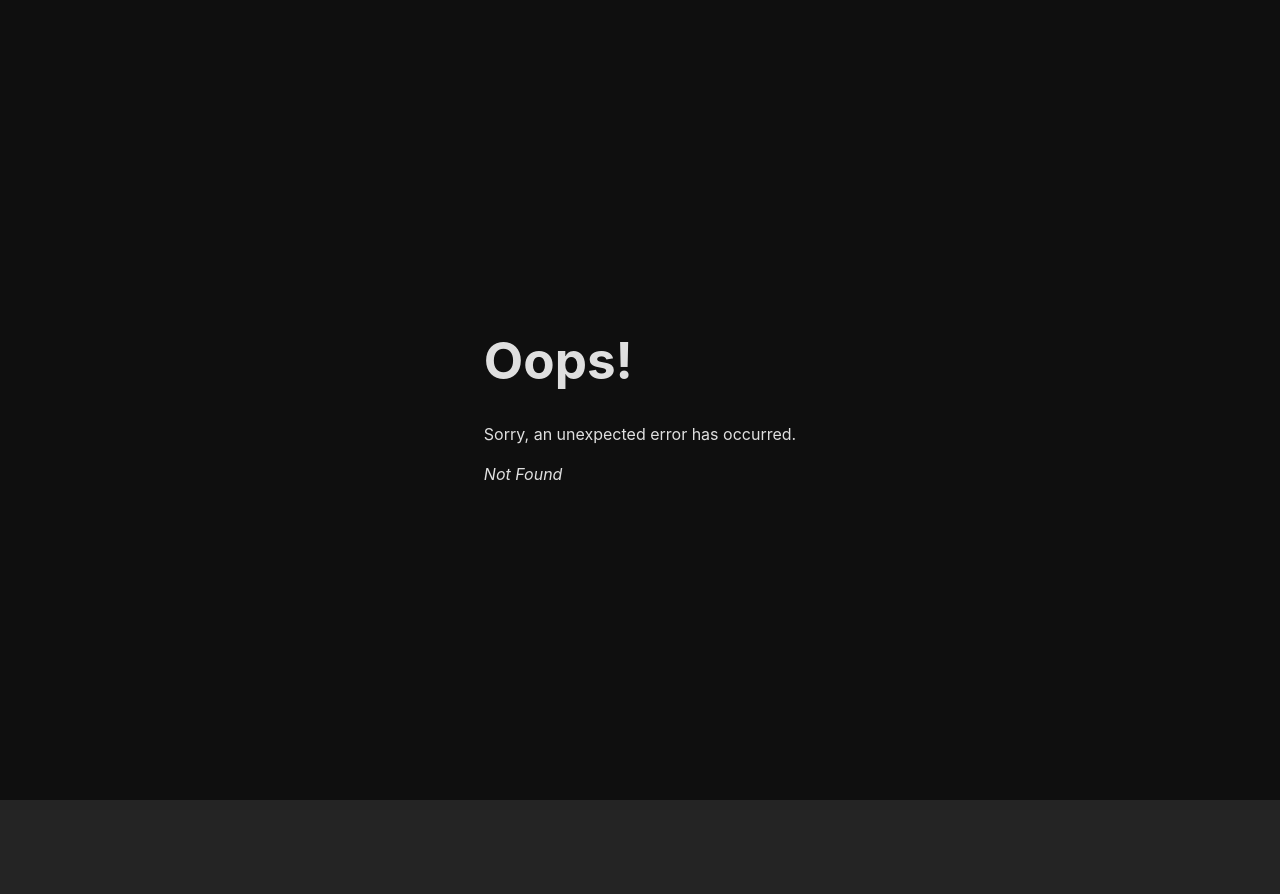
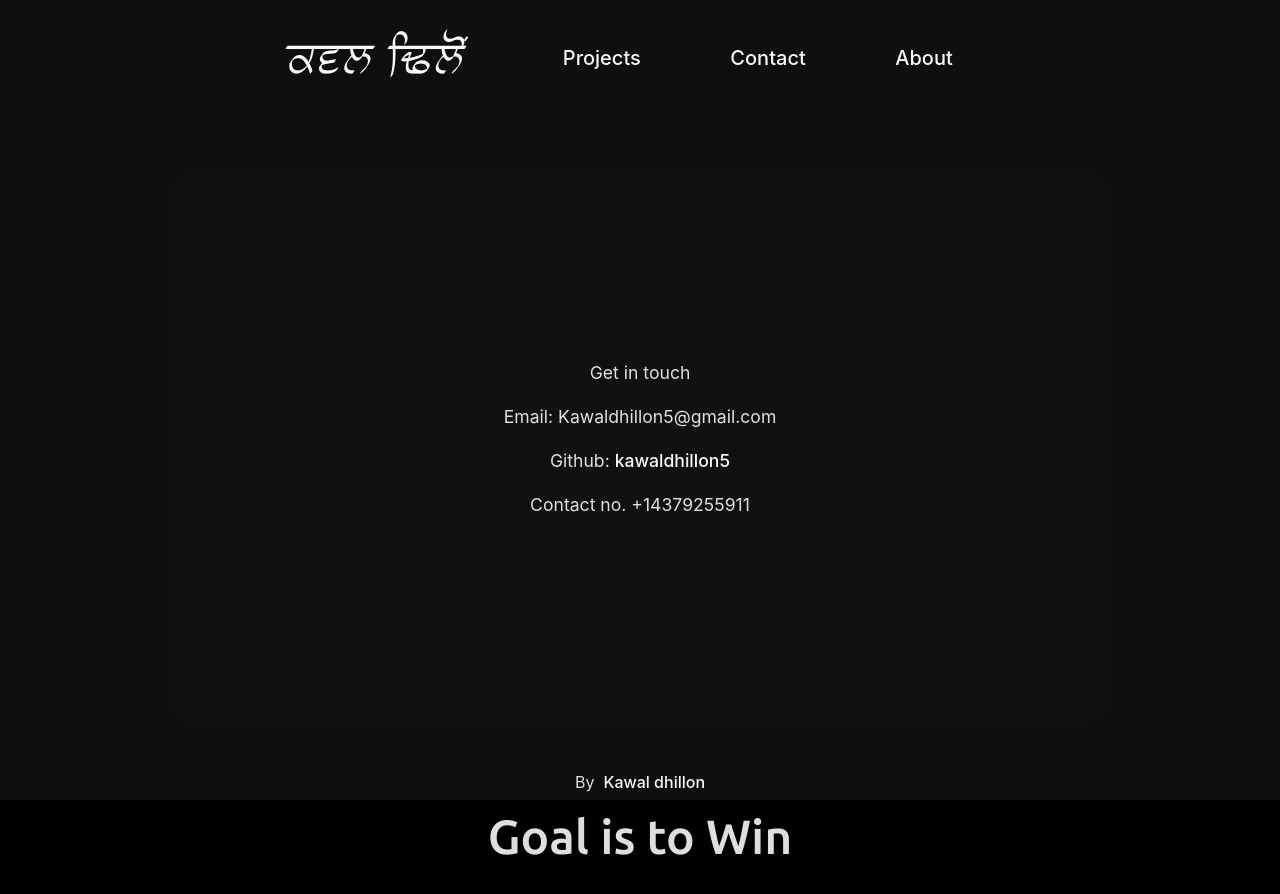
Before and after one commit to kawaldhillon5/Portfolio-site, a React (Vite) app: page /contact in a window 1280 px wide. Before the commit this address had no page. Shown: the top 894 px of the page. Before the commit the page ends 800 px from the top, so only its background shows below. Built offline with nearby package versions, Linux system fonts and the light colour scheme; a web font is replaced by a local one.

Commit message:
added contact route

```diff
--- a/src/css/projects.css
+++ b/src/css/projects.css
@@ -167,3 +167,19 @@
     transition: all 200ms;
     padding: 2%;
 }
+
+#contact_info_text{
+    overflow: auto;
+    position: absolute;
+    inset: 2px;
+    /* opacity: 90%; */
+    background-color: rgb(17, 17, 17);
+    border-radius: 15px;
+    display: flex;
+    align-items: center;
+    justify-content: center;
+    flex-direction: column;
+    padding: 5%;
+    font-size: 110%;
+    text-align: center;
+}
--- a/src/routes/about.jsx
+++ b/src/routes/about.jsx
@@ -5,10 +5,10 @@ export default function About(){
     useEffect(()=>{
         setTimeout(()=>{
             document.querySelector("#about_info").setAttribute("style","opacity:100%; transform: scale(100%)")
-        },800);
+        },500);
         setTimeout(()=>{
             document.querySelector("#intro_ani").setAttribute("style","opacity: 0%;");
-        },1000)
+        },700)
     });
 
     return (
--- /dev/null
+++ b/src/routes/contact.jsx
@@ -0,0 +1,32 @@
+import { useEffect } from "react"
+
+export default function Contact(){
+
+    useEffect(()=>{
+        setTimeout(()=>{
+            document.querySelector("#about_info").setAttribute("style","opacity:100%; transform: scale(100%)")
+        },500);
+        setTimeout(()=>{
+            document.querySelector("#intro_ani").setAttribute("style","opacity: 0%;");
+        },7000)
+    });
+
+    return (
+        <>
+            <div id="about_main">
+                <div className="animate" id="intro_ani"></div>
+                <div id="about_info">
+                    <div id="info_light"></div>
+                    <div id="contact_info_text">
+                        <div id="contact_title">Get in touch</div>
+                        <div id="contact_content">
+                            <p>Email: Kawaldhillon5@gmail.com</p>
+                            <p>Github: <a target="blank" href="https://github.com/kawaldhillon5">kawaldhillon5</a></p>
+                            <p>Contact no. +14379255911</p>
+                        </div>
+                    </div>
+                </div>
+            </div>
+        </>
+    )
+}
--- a/src/routes/root.jsx
+++ b/src/routes/root.jsx
@@ -20,7 +20,7 @@ export default function Root() {
                 <div id="header_title"><Link to={"/"}>ਕਵਲ ਢਿਲੋਂ</Link></div>
                 <div id="header_links">
                     <Link to={'projects'}>Projects</Link>
-                    <Link >Contact</Link>
+                    <Link to={'contact'}>Contact</Link>
                     <Link to={'about'}>About</Link>
                 </div>
             </header>
```
Also changed, not shown: src/App.css (deleted, +0 -42 lines), src/App.jsx (deleted, +0 -13 lines), src/main.jsx (+6 -1 lines).
